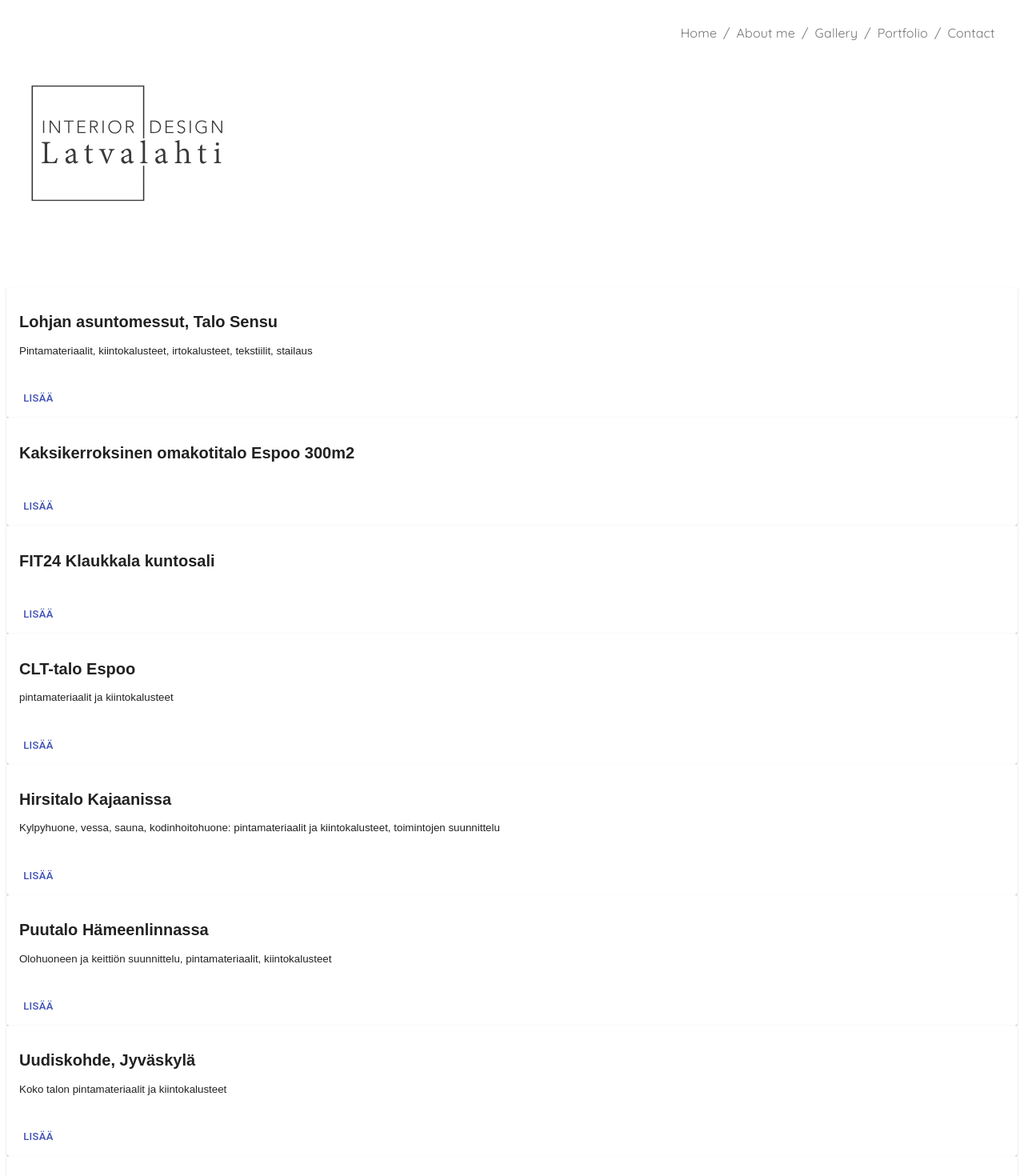
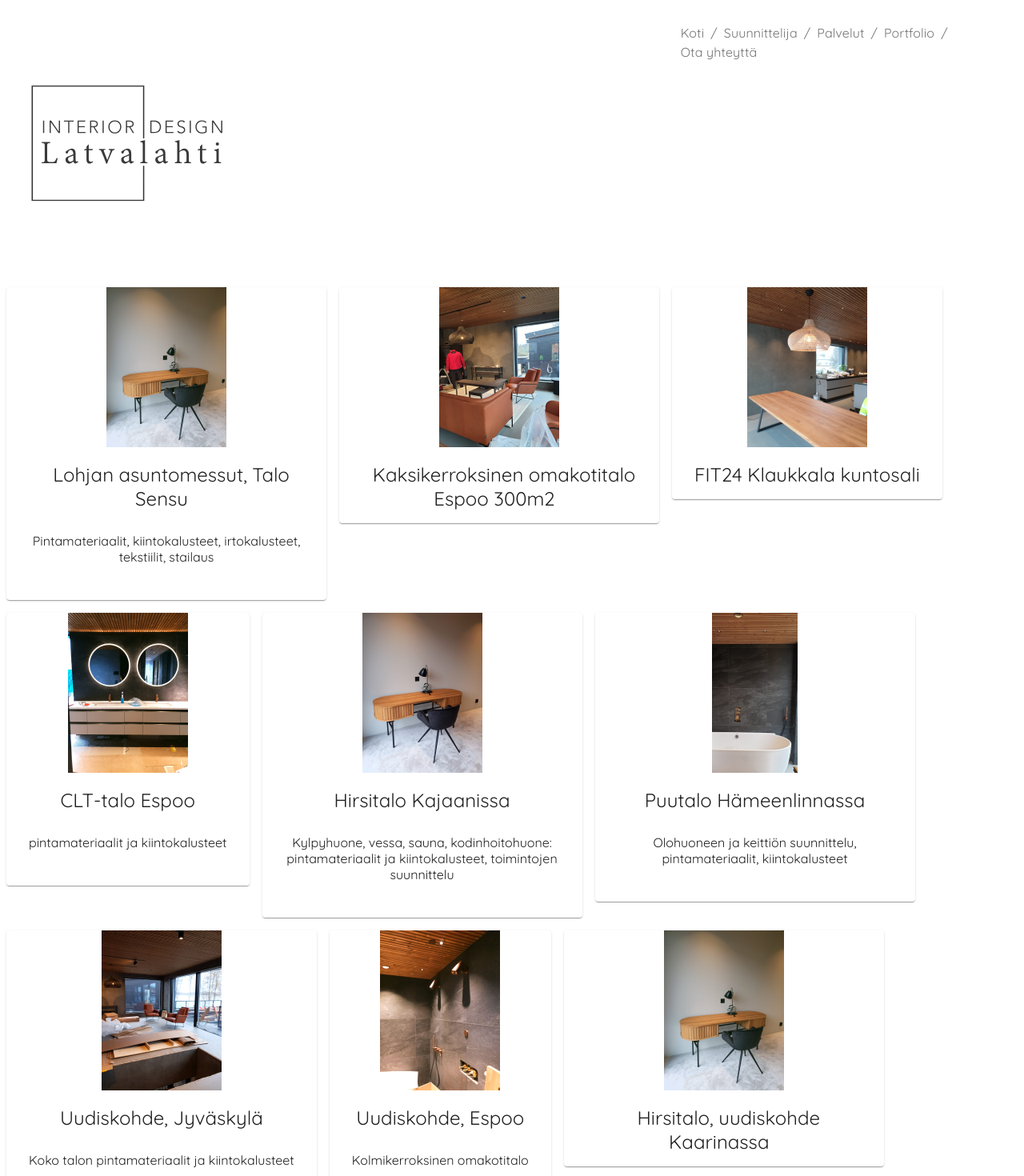
Before and after one commit to rinskinen/designl, a React (Create React App) app: page /portfolio in a window 1280 px wide. Shown: the top 1470 px of the page at 80% size. Built offline with nearby package versions, Linux system fonts and the light colour scheme; grey boxes are pictures that could not be loaded.

Commit message:
Add services page. Change names and texts.

```diff
--- a/src/App.tsx
+++ b/src/App.tsx
@@ -6,7 +6,7 @@ import {
 } from 'react-router-dom';
 import { Home } from './components/Home';
 import { About } from './components/About';
-import { Gallery } from './components/Gallery';
+import { Services } from './components/Services';
 import { Header } from './components/Header';
 import { Footer } from './components/Footer';
 import { Contact } from './components/Contact';
@@ -29,16 +29,16 @@ const App = () => {
           <Route exact path="/">
             <Home />
           </Route>
-          <Route path="/aboutme">
+          <Route path="/suunnittelija">
             <About />
           </Route>
-          <Route path="/gallery">
-            <Gallery />
+          <Route path="/palvelut">
+            <Services />
           </Route>
           <Route path="/portfolio">
             <Portfolio />
           </Route>
-          <Route path="/contact">
+          <Route path="/otayhteyttä">
             <Contact />
           </Route>
         </Switch>
--- a/src/components/Banner.tsx
+++ b/src/components/Banner.tsx
@@ -27,7 +27,7 @@ export const Banner: React.FC<Props> = ({ text }) => {
   return (
     <div style={banner}>
       <p>{text}</p>
-      <Link href="/aboutme" style={link}>
+      <Link href="/suunnittelija" style={link}>
         Lisää minusta
       </Link>
     </div>
--- a/src/components/Card.tsx
+++ b/src/components/Card.tsx
@@ -1,35 +1,79 @@
-import React from 'react';
+import React, { useState } from 'react';
 import {
   Card,
   CardActionArea,
   CardMedia,
   CardContent,
-  CardActions,
-  Button,
+  Modal,
 } from '@material-ui/core';
+import styled from 'styled-components';
 
 interface Props {
   title: string;
   text?: string;
+  image?: any;
 }
+const StyledCard = styled.div`
+  max-width: 400px;
+  text-align: center;
+`;
 
-export const PortfolioCard: React.FC<Props> = ({ title, text }) => {
+const StyledImage = styled.div`
+  //   height: 140px;
+`;
+
+const StyledTitle = styled.label`
+  font-family: Quicksand;
+  font-size: 24px;
+  padding: 12px;
+`;
+
+const StyledText = styled.p`
+  font-family: Quicksand;
+  font-size: 16px;
+  padding: 12px;
+`;
+
+const StyledModal = styled.div`
+  display: flex;
+  justify-content: center;
+  align-items: center;
+`;
+
+export const PortfolioCard: React.FC<Props> = ({
+  title,
+  text,
+  image,
+}) => {
+  const [open, setOpen] = useState(false);
   return (
-    <div>
+    <StyledCard onClick={() => setOpen(true)}>
       <Card>
         <CardActionArea>
-          <CardMedia image="../images/kuva1.jpg" title="Kuva1" />
+          <CardMedia>
+            <StyledImage>
+              <img src={image} alt={title} height={200} />
+            </StyledImage>
+          </CardMedia>
           <CardContent>
-            <h2>{title}</h2>
-            {text && <p>{text}</p>}
+            <StyledTitle>{title}</StyledTitle>
+            {text && (
+              <p>
+                <StyledText>{text}</StyledText>
+              </p>
+            )}
           </CardContent>
         </CardActionArea>
-        <CardActions>
-          <Button size="small" color="primary">
-            Lisää
-          </Button>
-        </CardActions>
       </Card>
-    </div>
+      <Modal
+        open={open}
+        onClose={() => setOpen(false)}
+        onClick={() => setOpen(false)}
+      >
+        <StyledModal>
+          <img src={image} alt={title} />
+        </StyledModal>
+      </Modal>
+    </StyledCard>
   );
 };
--- a/src/components/Form.tsx
+++ b/src/components/Form.tsx
@@ -9,11 +9,13 @@ type FormData = {
 };
 
 const StyledForm = styled.form`
-  width: 30%;
+  width: 25%;
 `;
 
 const BasicInfo = styled.div`
-  margin-bottom: 8px;
+  display: flex;
+  flex-direction: row;
+  margin-bottom: 14px;
 `;
 
 const StyledLabel = styled.label`
@@ -25,18 +27,30 @@ const StyledLabel = styled.label`
 const StyledInput = styled.input`
   font-family: Quicksand;
   font-size: 20px;
-  padding: 2px;
+  padding: 4px;
   border-radius: 8px;
   border-width: 1px;
+  flex-grow: 2;
+`;
+
+const StyledTextAreaDiv = styled.div`
+  display: flex;
+  flex-direction: row;
 `;
 
 const StyledTextArea = styled.textarea`
   font-family: Quicksand;
   font-size: 20px;
-  padding: 2px;
+  padding: 8px;
   border-radius: 8px;
   border-width: 1px;
-  margin: 12px;
+  margin-left: 12px;
+  margin-top: 8px;
+  flex-grow: 3;
+`;
+
+const StyledInfo = styled.div`
+  padding-left: 12px;
 `;
 
 const StyledButton = styled.button`
@@ -56,12 +70,12 @@ export default function Form() {
   return (
     <StyledForm onSubmit={onSubmit}>
       <BasicInfo>
-        <StyledLabel>Etu- ja sukunimesi:</StyledLabel>
+        <StyledLabel>Etu- ja sukunimesi: *</StyledLabel>
         <StyledInput name="name" ref={register} required />
         <br />
       </BasicInfo>
       <BasicInfo>
-        <StyledLabel>Sähköpostiosoitteesi:</StyledLabel>
+        <StyledLabel>Sähköpostiosoitteesi: *</StyledLabel>
         <StyledInput name="email" ref={register} required />
         <br />
       </BasicInfo>
@@ -70,8 +84,9 @@ export default function Form() {
         <StyledInput name="phoneNumber" ref={register} />
         <br />
       </BasicInfo>
-      <StyledLabel>Kerro kuinka voin auttaa?</StyledLabel>
+      <StyledLabel>Viestisi: </StyledLabel>
       <br />
+      <StyledTextAreaDiv>
         <StyledTextArea
           id="text"
           name="text"
@@ -79,6 +94,10 @@ export default function Form() {
           cols={50}
           ref={register}
         />
+      </StyledTextAreaDiv>
+      <StyledInfo>
+        <p>* pakolliset tiedot</p>
+      </StyledInfo>
       <br />
       <StyledButton type="button" onClick={onSubmit}>
         Lähetä
--- a/src/components/Gallery.tsx
+++ /dev/null
@@ -1,21 +0,0 @@
-import * as React from "react";
-
-const gallery = {
-  backgroundColor: "#fdfdfd",
-  display: "flex",
-  alignContent: "center",
-  justifyContent: "center",
-};
-
-const text = {
-  fontFamily: "Quicksand",
-  fontSize: 28,
-};
-
-export const Gallery = () => {
-  return (
-    <div style={gallery}>
-      <p style={text}>Kuvia tulossa</p>
-    </div>
-  );
-};
--- a/src/components/Header.tsx
+++ b/src/components/Header.tsx
@@ -38,22 +38,22 @@ export const Header = () => {
             href="/"
             onClick={() => console.log('Kotisivulle')}
           >
-            Home
+            Koti
           </Link>
           <Link
             color="inherit"
-            href="/aboutme"
-            onClick={() => console.log('About me')}
+            href="/suunnittelija"
+            onClick={() => console.log('Suunnittelija')}
           >
-            About me
+            Suunnittelija
           </Link>
           <Link
             color="inherit"
-            href="/gallery"
-            onClick={() => console.log('Gallery')}
+            href="/palvelut"
+            onClick={() => console.log('Palvelut')}
             aria-current="page"
           >
-            Gallery
+            Palvelut
           </Link>
           <Link
             color="inherit"
@@ -65,11 +65,11 @@ export const Header = () => {
           </Link>
           <Link
             color="inherit"
-            href="/contact"
-            onClick={() => console.log('Contact')}
+            href="/otayhteyttä"
+            onClick={() => console.log('Ota yhteyttä')}
             aria-current="page"
           >
-            Contact
+            Ota yhteyttä
           </Link>
         </Breadcrumbs>
       </Col>
--- a/src/components/Portfolio.tsx
+++ b/src/components/Portfolio.tsx
@@ -1,40 +1,85 @@
 import React from 'react';
 import { PortfolioCard } from './Card';
+import kuva1 from '../images/kuva1.jpg';
+import kuva2 from '../images/kuva2.jpg';
+import kuva3 from '../images/kuva3.jpg';
+import kuva4 from '../images/kuva4.jpg';
+import kuva5 from '../images/kuva5.jpg';
+import kuva6 from '../images/kuva6.jpg';
+import kuva7 from '../images/kuva7.jpg';
+import kuva8 from '../images/kuva8.jpg';
+import kuva9 from '../images/kuva9.jpg';
+import Grid from '@material-ui/core/Grid';
+import styled from 'styled-components';
+
+const StyledPortfolio = styled.div`
+  display: grid;
+  margin: auto;
+`;
+
+interface Props {
+  title: string;
+  text?: string;
+  image?: any;
+}
+
+const GridItem: React.FC<Props> = ({ title, text, image }) => {
+  return (
+    <Grid item>
+      <PortfolioCard title={title} text={text} image={image} />
+    </Grid>
+  );
+};
 
 export const Portfolio = () => {
   return (
-    <div>
-      <PortfolioCard
+    <StyledPortfolio>
+      <Grid container spacing={2}>
+        <GridItem
           title="Lohjan asuntomessut, Talo Sensu"
           text="Pintamateriaalit, kiintokalusteet, irtokalusteet, tekstiilit, stailaus"
+          image={kuva1}
         />
-      <PortfolioCard title="Kaksikerroksinen omakotitalo Espoo 300m2" />
-      <PortfolioCard title="FIT24 Klaukkala kuntosali" />
-      <PortfolioCard
+        <GridItem
+          title="Kaksikerroksinen omakotitalo Espoo 300m2"
+          image={kuva2}
+        />
+        <GridItem title="FIT24 Klaukkala kuntosali" image={kuva7} />
+        <GridItem
           title="CLT-talo Espoo"
           text="pintamateriaalit ja kiintokalusteet"
+          image={kuva3}
         />
-      <PortfolioCard
+        <GridItem
           title="Hirsitalo Kajaanissa"
           text="Kylpyhuone, vessa, sauna, kodinhoitohuone: pintamateriaalit ja kiintokalusteet, toimintojen suunnittelu"
+          image={kuva4}
         />
-      <PortfolioCard
+        <GridItem
           title="Puutalo Hämeenlinnassa"
           text="Olohuoneen ja keittiön suunnittelu, pintamateriaalit, kiintokalusteet"
+          image={kuva5}
         />
-      <PortfolioCard
+        <GridItem
           title="Uudiskohde, Jyväskylä"
           text="Koko talon pintamateriaalit ja kiintokalusteet"
+          image={kuva6}
         />
-      <PortfolioCard
+        <GridItem
           title="Uudiskohde, Espoo"
           text="Kolmikerroksinen omakotitalo"
+          image={kuva8}
         />
-      <PortfolioCard title="Hirsitalo uudiskohde Kaarinassa" />
-      <PortfolioCard
+        <GridItem
+          title="Hirsitalo, uudiskohde Kaarinassa"
+          image={kuva1}
+        />
+        <GridItem
           title="Uudiskohde, Tuusula"
           text="Märkätilat pintamateriaalit ja kiintokalustesuunnittelu"
+          image={kuva9}
         />
-    </div>
+      </Grid>
+    </StyledPortfolio>
   );
 };
--- /dev/null
+++ b/src/components/Services.tsx
@@ -0,0 +1,69 @@
+import React from 'react';
+import styled from 'styled-components';
+
+const StyledLabel = styled.label`
+  font-family: Quicksand;
+  font-size: 24px;
+`;
+
+const StyledCard = styled.div`
+  align-self: center;
+  background-color: #dbdbdb;
+  display: grid;
+  aligcontent: center;
+  justifycontent: center;
+  padding: 50px;
+  margin: 100px;
+  border-radius: 8px;
+`;
+
+export const Services = () => {
+  return (
+    <div>
+      <StyledCard>
+        <StyledLabel>Pintamateriaali</StyledLabel>
+        <p>
+          Kohteen kaikkien lattia-seinä ja kattopintojen väri-ja
+          materiaalisuunnittelu.
+        </p>
+      </StyledCard>
+      <StyledCard>
+        <StyledLabel>Kokonaisvaltainen suunnittelu</StyledLabel>
+      </StyledCard>
+      <StyledCard>
+        <StyledLabel>Valaistussuunnittelu</StyledLabel>
+      </StyledCard>
+      <StyledCard>
+        <StyledLabel>Tilasuunnittelu</StyledLabel>
+        <p>
+          Suunnittelen pohjan sekä uudiskohteisiin, että
+          remontoitaviin kohteisiin. Palvelu sisältää
+          toiminnallisuuden ja tilaratkaisujen suunnittelun
+        </p>
+      </StyledCard>
+      <StyledCard>
+        <StyledLabel>Sisustuskonsultaatio</StyledLabel>
+      </StyledCard>
+      <StyledCard>
+        <StyledLabel>Stailaus</StyledLabel>
+      </StyledCard>
+      <StyledCard>
+        <StyledLabel>Kiintokalustesuunnittelu</StyledLabel>
+        <p>
+          Keittiön, kylpuhuoneiden allaskalusteet ja hanat/suihkut,
+          vaatehuoneen, kodinhoitohuoneen ja muiden kiinteideen
+          kalusteiden suunnittelu. Suunnittelen myös uniikkeja
+          kalusteita, jotka esimerkiksi puuseppä toteuttaa.
+        </p>
+      </StyledCard>
+      <StyledCard>
+        <StyledLabel>Mitä sisustussuunnittelu maksaa?</StyledLabel>
+        <p>
+          Hinta riippuu työn sisällöstä ja laajuudesta. Annan
+          mielleläni tarjouksen työstäni. Hinta ja sisältö ovat
+          räätälöitävissä juuri sinun tarpeittesi mukaan.
+        </p>
+      </StyledCard>
+    </div>
+  );
+};
```
Lines whose indentation alone changed are shown as unchanged.
